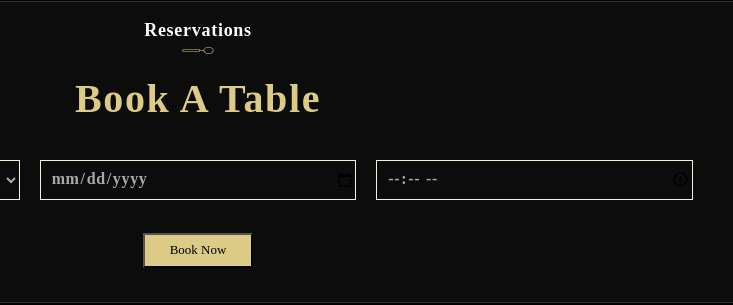
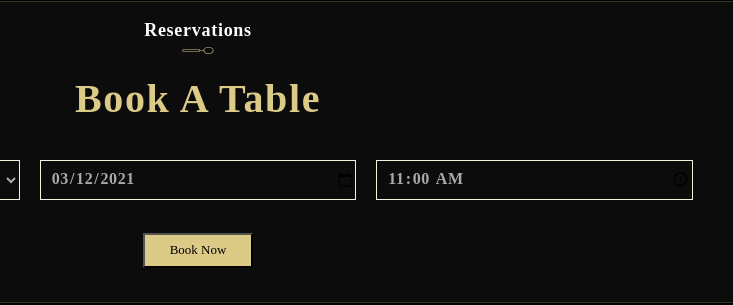
Before and after one commit to katekoso/6_week_3_task, a plain HTML site: page index.html in a window 1280 px wide. Shown: the part 898-1203 px from the top of the page, 442-1175 px from the left. Drawn offline with nearby package versions, Linux system fonts and the light colour scheme; a web font is replaced by a local one.

Commit message:
ran through validator and fixed the mistakes

```diff
--- a/index.html
+++ b/index.html
@@ -126,8 +126,8 @@
               <option value="third option">3 People</option>
               <option value="forth option">4 People</option>
             </select>
-            <input type="date" class="form" value="12/03/2021" />
-            <input type="time" class="form" value="11.00AM" />
+            <input type="date" class="form" value="2021-03-12" />
+            <input type="time" class="form" value="11:00" />
           </form>
           <button class="button">Book Now</button>
         </section>
```
